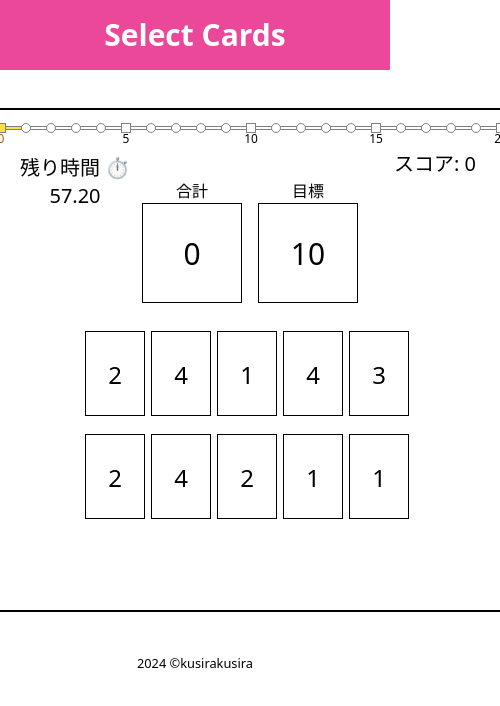
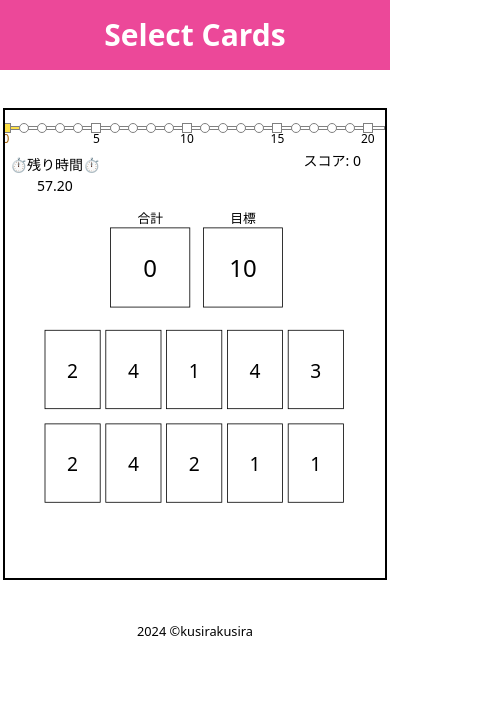
Before and after one commit to kusira/SelectCards, a React (Vite) app: page / in a window 390 px wide. Both pictures are taken after a click on the element "始める". Shown: the top 706 px of the page, 500 px wide, since content can reach past the window. Built offline with nearby package versions, Linux system fonts and the light colour scheme.

Commit message:
レスポンシブデザイン

```diff
--- a/src/components/Header.tsx
+++ b/src/components/Header.tsx
@@ -2,7 +2,7 @@
 
 function Header() {
   return (
-    <header className="header bg-pink-500">
+    <header className="header bg-pink-500 ">
       <h1 className="text-white text-3xl font-bold text-center">Select Cards</h1>
     </header>
   )
--- a/src/components/game-components/Game.tsx
+++ b/src/components/game-components/Game.tsx
@@ -159,8 +159,8 @@ function Game({ name, setScene, score, setScore, setCurrentUser}: { name: string
       <Progress score={score}/>
       {/* タイマー */}
       <div className="timer-wrapper absolute">
-      <p className="text-center text-xl select-none">残り時間 ⏱</p>
-      <p className="text-center text-xl select-none">{
+      <p className="left-time text-center select-none">⏱残り時間⏱</p>
+      <p className="left-time text-center select-none">{
         endTime-time <= 0 ? "0.00": `${("00" + Math.floor((endTime-time)/1000)).slice(-2)}.${("00" + Math.floor((endTime-time)/10)%100).slice(-2)}`
       }</p>
       { isTimeExtension &&
@@ -200,7 +200,7 @@ function Game({ name, setScene, score, setScore, setCurrentUser}: { name: string
       {/* エンドカード */}
       { endTime-time <= 0 &&
         <div className="endcard absolute w-full h-full border-2 bg-gray-50">
-          <p className="text-center text-4xl font-bold select-none" style={{marginTop: "200px",marginBottom: "50px", letterSpacing: "0.4em"}}>終了</p>
+          <p className="endcard-text text-center text-4xl font-bold select-none">終了</p>
           <div
             className="w-max mx-auto bg-red-400 hover:bg-red-600 rounded-md p-3 shadow-gray-400 shadow-sm cursor-pointer transition-all select-none"
             onClick={() => {setScene(3);  sendScore()}}
--- a/src/components/game-components/Progress.tsx
+++ b/src/components/game-components/Progress.tsx
@@ -42,7 +42,7 @@ function Progress({ score } : { score:number }) {
           </div>
         ))}
       </div>
-      <p className="absolute right-6 top-6 text-xl select-none">スコア: { score }</p>
+      <p className="score-text absolute right-6 top-6 select-none">スコア: { score }</p>
       { isLevelUp==true &&
         <p className="level-up absolute right-12 top-24 text-md text-blue-700 select-none">Level Up!</p>
       }
--- a/src/css/App.css
+++ b/src/css/App.css
@@ -10,12 +10,21 @@
 
 /* Frame */
 .frame{
-  width: 500px;
-  height: 500px;
+  max-width: 500px;
+  max-height: 500px;
+  width: calc(100vw - 10px);
+  height: calc(100vw - 10px);
+
   margin: 40px auto;
   outline: 2px solid #000;
   background: white;
   overflow: hidden;
+}
+
+@media screen and (max-width:470px){
+  .frame{
+    height: 120vw;
+  }
 }
 
 /* ui */
@@ -33,6 +42,19 @@
 }
 
 /* Game */
+@media screen and (max-width:470px){
+  .game-UI{
+    scale: .8;
+    transform: translate(-62%, -56%);
+  }
+}
+
+@media screen and (max-width:380px){
+  .game-UI{
+    scale: .7;
+    transform: translate(-70%, -56%);
+  }
+}
 
 /* ディスプレイ */
 .display-wrapper{
@@ -60,6 +82,7 @@
   padding: 10px;
 }
 
+
 .card{
   cursor: pointer;
   width: 60px;
@@ -68,6 +91,17 @@
   line-height: 85px;
   border: 1px solid #000;
   margin-bottom: 12px;
+}
+
+@media screen and (max-width:470px){
+  .card-wrapper{
+    width: 400px;
+  }
+  .card{
+    width:70px;
+    height: 99px;
+    line-height: 99px;
+  }
 }
 
 .card.active{
@@ -99,9 +133,28 @@
   }
 }
 
+.left-time, .score-text{
+  font-size: 18px;
+}
+
+@media screen and (max-width:420px){
+  .timer-wrapper{
+    width: 100px;
+  }
+  .left-time, .score-text{
+    font-size: 14px;
+  }
+}
+
 /* エンドカード */
 .endcard{
   animation: endcard .5s forwards;
+}
+
+.endcard-text{
+  margin-top: 40%;
+  margin-bottom: 10%;
+  letter-spacing: 0.4em;
 }
 
 @keyframes endcard{
@@ -112,13 +165,16 @@
     transform: translate(0%, 0%);
   }
 }
+
+
 /* Progress */
 .progress-bar-wrapper{
   width: 500px;
 }
 
 .progress-bar{
-  width:25px;
+  max-width: 25px;
+  width: calc(5vw-1px);
   overflow: hidden;
   border: 1px solid gray;
   z-index: 10;
```
